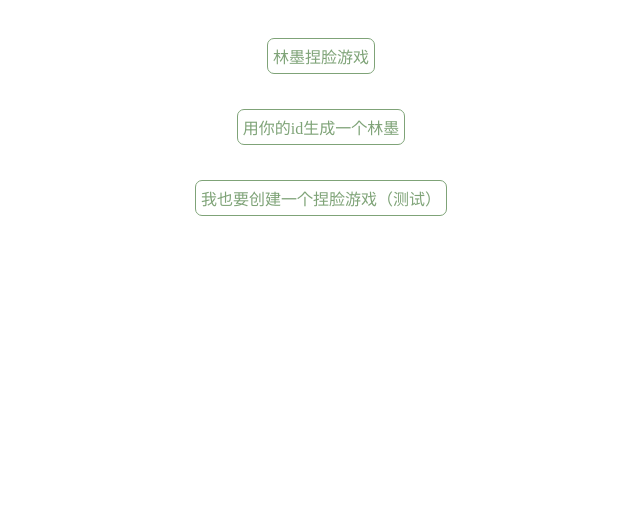
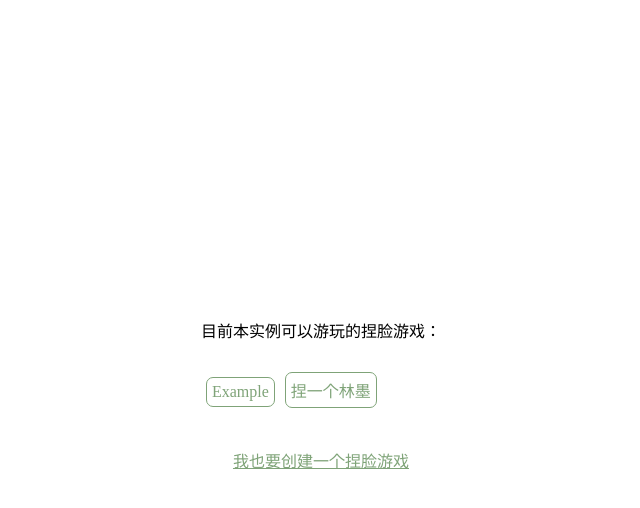
Before and after one commit to mengrru/lm, a React (Create React App) app: page / in a window 1280 px wide. Shown: the top 508 px of the page, without its empty margins (319-959 px from the left). Built offline with nearby package versions, Linux system fonts and the light colour scheme.

Commit message:
单页应用支持

```diff
--- a/src/common.tsx
+++ b/src/common.tsx
@@ -1,6 +1,7 @@
 import React, { RefObject, useEffect, useRef, useState } from 'react'
 import { saveAs } from 'file-saver'
 import { getImageValidRegion } from './utils'
+import {withRouter} from 'react-router'
 
 /**
  * SaveTextLink
@@ -212,3 +213,15 @@ export class Popup extends React.Component<PopupProps, PopupState> {
     )
   }
 }
+
+function ScrollToTop ({ history }: any) {
+  useEffect(() => {
+    const unlisten = history.listen(() => {
+      window.scrollTo(0, 0)
+    })
+    return () => unlisten()
+  })
+  return (null)
+}
+
+export const ScrollToTopUsedInRouter = withRouter(ScrollToTop)
--- a/src/global.ts
+++ b/src/global.ts
@@ -1,7 +1,5 @@
-import React, {useState} from 'react'
+import React, {useMemo, useState} from 'react'
 import { Config, Metadata } from './data-format-def'
-
-const actualWidth = document.body.clientWidth * 0.7 * 0.94
 
 const GlobalContext = React.createContext({
   config: {} as Config,
@@ -12,20 +10,19 @@ const GlobalContext = React.createContext({
   setRoot (data: string) {},
   setConfig (data: Config) {},
   setMetadata (data: Metadata) {},
-  setWidth (data: number) {}
+  updateClientWidth () {}
 })
 
 const useGlobalContext = () => {
   const [config, setConfig] = useState({} as Config)
   const [metadata, setMetadata] = useState({} as Metadata)
   const [root, setRoot] = useState('')
-  const [width, setWidth] = useState(
-    actualWidth > 400
-      ? 400 * 0.94
-      : (actualWidth < 330
-          ? 330 * 0.94
-          : actualWidth)
-  )
+  const [clientWidth, setClientWidth] = useState(document.body.clientWidth)
+
+  const width = useMemo(() => {
+    const width = clientWidth * 0.7 * 0.94
+    return width > 400 ? 400 * 0.94 : (width < 330 ? 330 * 0.94 : width)
+  } , [clientWidth])
 
   return {
     config,
@@ -35,7 +32,9 @@ const useGlobalContext = () => {
     setRoot,
     setMetadata,
     setConfig,
-    setWidth
+    updateClientWidth () {
+      setClientWidth(document.body.clientWidth)
+    }
   }
 }
 
--- a/src/index.tsx
+++ b/src/index.tsx
@@ -6,38 +6,41 @@ import {
   Route,
   withRouter
 } from "react-router-dom"
-import { loadCSS, loadFile } from './utils';
+import { loadFile } from './utils';
 import { GlobalContext, useGlobalContext } from './global'
 import { Root } from './data-format-def';
 import Maker from './pages/Maker';
 import Test from './pages/Test';
 import Create from './pages/Create'
-import IndexContent from './pages/Index'
+import Index from './pages/Index'
 import Auto from './pages/Auto'
+import {ScrollToTopUsedInRouter} from './common';
 
 
-function Index () {
+function TopRoute () {
   const global = useGlobalContext()
 
   return (
     <GlobalContext.Provider value={global}>
       <Router>
-        <div>
+        <ScrollToTopUsedInRouter />
         <Switch>
-            <Route path="/:id/:auto" children={<WithRouterPage />} />
-            <Route path="/:id" children={<WithRouterPage />} />
+          <Route path="/create" children={<Create />} />
+          <Route path="/test" children={<Test />} />
+          <Route path="/:id/:auto" children={<WithRouterUserPage />} />
+          <Route path="/:id" children={<WithRouterUserPage />} />
           <Route path="/">
-                <IndexContent />
+              <Index />
           </Route>
         </Switch>
-        </div>
       </Router>
     </GlobalContext.Provider>
   )
 }
 
-const Page = (props: any) => {
+const UserPage = (props: any) => {
   const Global = useContext(GlobalContext)
+
   const pageId = useMemo(
     () => props.match.params.id,
     [props.match]
@@ -47,14 +50,13 @@ const Page = (props: any) => {
     [props.match]
   )
   const [loading, setLoading] = useState(false)
+  const [stylePath, setStylePath] = useState('')
 
   useEffect(() => {
-    if (
-      pageId === 'create'
-      || pageId === 'test'
-    ) {
-      return
-    }
+    Global.updateClientWidth()
+  })
+
+  useEffect(() => {
     setLoading(true)
     loadFile('/sources/' + pageId + '/root.json')
       .then((data) => {
@@ -62,7 +64,7 @@ const Page = (props: any) => {
         Global.setRoot(rootData.root)
         return rootData.root
       }).then(root => {
-        loadCSS(root + pageId + '.css')
+        setStylePath(root + pageId + '.css')
         return root
       }).then(root => {
         Promise.all([
@@ -78,34 +80,28 @@ const Page = (props: any) => {
       })
   }, [pageId])
 
-  switch (pageId) {
-    case 'create':
-      return <Create />
-    case 'test':
-      return <Test />
-    default:
   if (loading) {
     return <div>loading</div>
   } else {
     try {
       document.title = Global.config ? Global.config.info.title : ''
-          if (isAuto) {
-            return <Auto rootName={pageId} />
-          } else {
-            return <Maker />
-          }
+      return (
+        <div>
+          <link rel="stylesheet" type="text/css" href={stylePath} />
+          { isAuto ? <Auto rootName={pageId} /> : <Maker rootName={pageId} /> }
+        </div>
+      )
     } catch {
       return <div>{'出错啦QAQ'}</div>
     }
   }
 }
-}
 
-const WithRouterPage = withRouter(Page)
+const WithRouterUserPage = withRouter(UserPage)
 
 ReactDOM.render(
   <React.StrictMode>
-    <Index />
+    <TopRoute />
   </React.StrictMode>,
   document.getElementById('root')
 );
--- a/src/pages/Auto/index.css
+++ b/src/pages/Auto/index.css
@@ -1,3 +1,6 @@
+body {
+  margin: 0;
+}
 .auto-container {
     display: flex;
     align-items: center;
--- a/src/pages/Auto/index.tsx
+++ b/src/pages/Auto/index.tsx
@@ -61,7 +61,7 @@ export default function Auto (props: AutoProps) {
         <button className="auto-button" onClick={() => onConfirm()}>点击获得图片</button>
       </div>
       <div className="auto-link-container">
-        <a href={'/' + props.rootName}>去玩换装游戏</a>
+        <a href={'/' + props.rootName}>去捏脸</a>
       </div>
     </div>
   )
--- /dev/null
+++ b/src/pages/Index/index.css
@@ -0,0 +1,36 @@
+html {
+  height: 100%;
+}
+body {
+  height: 100%;
+}
+#root {
+  height: 100%;
+}
+.index-container {
+  display: flex;
+  flex-direction: column;
+  justify-content: center;
+  align-items: center;
+  width: 100%;
+  height: 100%;
+}
+.index-btn {
+  display: inline-block;
+  border: 1px solid rgb(73,125,63);
+  padding: 5px 5px;
+  border-radius: 7px;
+  margin: 5px;
+  color: rgb(73,125,63);
+  text-decoration: none;
+  opacity: .7;
+  margin-top: 30px;
+}
+.index-link {
+  display: inline-block;
+  padding: 5px 5px;
+  margin: 5px;
+  color: rgb(73,125,63);
+  opacity: .7;
+  margin-top: 30px;
+}
--- a/src/pages/Index/index.tsx
+++ b/src/pages/Index/index.tsx
@@ -1,29 +1,23 @@
+import './index.css'
+import {Link} from "react-router-dom"
+
 export default function IndexContent () {
   document.title = '欢迎光临'
-  const divCSS: React.CSSProperties = {
-    display: 'flex',
-    flexDirection: 'column',
-    justifyContent: 'center',
-    alignItems: 'center',
-    width: '100%',
-    height: '100%'
-  }
-  const btnCSS: React.CSSProperties = {
-    display: 'inline-block',
-    border: '1px solid rgb(73,125,63)',
-    padding: '5px 5px',
-    borderRadius: '7px',
-    margin: '5px',
-    color: 'rgb(73,125,63)',
-    textDecoration: 'none',
-    opacity: '.7',
-    marginTop: '30px'
-  }
+  const alternative = [
+    ['Example', 'example'],
+    ['捏一个林墨', 'linmo']
+  ]
+  const gameLinksUI = alternative.map(
+    e =>
+      <Link key={e[1]} className="index-btn" to={`/${e[1]}`}>{e[0]}</Link>
+  )
   return (
-    <div style={divCSS}>
-      <a style={btnCSS} href="/linmo">林墨捏脸游戏</a>
-      <a style={btnCSS} href="/linmo/auto">用你的id生成一个林墨</a>
-      <a style={btnCSS} href="/create">我也要创建一个捏脸游戏（测试）</a>
+    <div className="index-container">
+      <div>
+        目前本实例可以游玩的捏脸游戏：<br/>
+        {gameLinksUI}
+      </div>
+      <Link className="index-link" to="/create">我也要创建一个捏脸游戏</Link>
     </div>
   )
 }
--- a/src/pages/Maker/index.css
+++ b/src/pages/Maker/index.css
@@ -1,3 +1,6 @@
+body {
+  margin: 0;
+}
 .selected-item {
     box-shadow: inset 0px 0px 0px 1px #bbb !important;
 }
@@ -66,3 +69,10 @@
     background-color: #fff;
     border: 1px solid #eee;
 }
+.link {
+  font-size: .8em;
+  margin: 0 .2em;
+}
+.page-footer {
+  margin-top: 1em;
+}
--- a/src/pages/Maker/index.tsx
+++ b/src/pages/Maker/index.tsx
@@ -4,8 +4,12 @@ import Selector from './selector'
 import { isInEvilBrowser } from '../../utils';
 import {GlobalContext} from '../../global';
 import {MakerAction, MakerActionContext, useMakerAction} from './action';
+import {Link} from 'react-router-dom';
 
-export default function Maker () {
+type MakerProps = {
+  rootName: string
+}
+export default function Maker (props: MakerProps) {
   const Global = useContext(GlobalContext)
   return (
     <div className="main">
@@ -21,6 +25,13 @@ export default function Maker () {
             : <p className="warning">{Global.config.info.interface.footerText}</p>
           }
         </div>
+        <div className="page-footer">
+          <Link className="link" to={props.rootName + '/auto'}>去使用id自动生成</Link>
+          <Link className="link" to='create'>我也要制作一个捏脸游戏</Link>
+          <a target="_blank" className="link" href={'//' + Global.config.info.author.website}>
+            作者：{Global.config.info.author.name || '匿名'}
+          </a>
+        </div>
       </div>
     </div>
   )
--- a/src/pages/Maker/selector.tsx
+++ b/src/pages/Maker/selector.tsx
@@ -166,11 +166,10 @@ function Category () {
         )
       }
       return (
-        <MakerActionContext.Consumer>
+        <MakerActionContext.Consumer key={ctitle}>
         {
           value =>
             <div
-              key={ctitle}
               className={
                 (value.curCategoryName === ctitle ? 'selected-category': '')
                 + ' category-item'
@@ -264,9 +263,7 @@ export default function Selector () {
         width={'100%'}
         userData={userOutputData}
       />
-      <div className="category">
-        <Category />
-      </div>
+      <Category />
       <Items
         handleOutput={handleInputFromItems}
         selectedItem={u ? u.itemTitle : ''}
```
Also changed, not shown: src/pages/Create/index.tsx (+15 -4 lines). Lines whose indentation alone changed are shown as unchanged.
